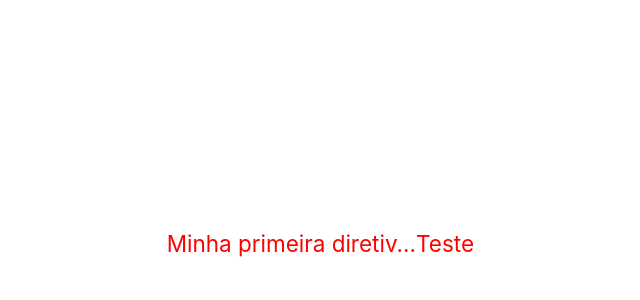
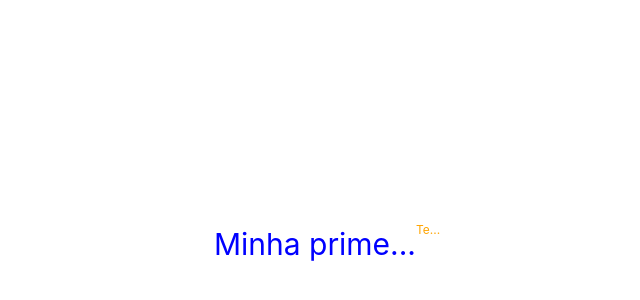
Before and after one commit to isabellacpmelo/VueJs-courses, a Vue app in the folder Desenvolvimento Web Avançado com Vue e Vuex/07 - Diretivas customizadas/diretivas/vue-project/: page / in a window 1280 px wide. Shown: the part 156-456 px from the top of the page, without its empty margins (224-864 px from the left). Built offline with nearby package versions, Linux system fonts and the light colour scheme.

Commit message:
feat: Section 10 - Binding directive values

```diff
--- a/Desenvolvimento Web Avançado com Vue e Vuex/07 - Diretivas customizadas/diretivas/vue-project/src/App.vue
+++ b/Desenvolvimento Web Avançado com Vue e Vuex/07 - Diretivas customizadas/diretivas/vue-project/src/App.vue
@@ -5,6 +5,14 @@
 </script>
 
 <template>
-  <p v-texto>Minha primeira diretiva customizada</p>
-  <p v-texto>Teste</p>
+  <p
+    v-texto="{ cor: 'blue', tamanhoFonte: '200%', totalCaracteres: 15}"
+  >
+    Minha primeira diretiva customizada
+  </p>
+  <p
+    v-texto="{ cor: 'orange', tamanhoFonte: '80%', totalCaracteres: 6}"
+  >
+    Teste
+  </p>
 </template>
--- a/Desenvolvimento Web Avançado com Vue e Vuex/07 - Diretivas customizadas/diretivas/vue-project/src/main.js
+++ b/Desenvolvimento Web Avançado com Vue e Vuex/07 - Diretivas customizadas/diretivas/vue-project/src/main.js
@@ -10,17 +10,20 @@ const vue = createApp(App)
 
 vue.directive('texto', {
     // chamado antes que os atributos do elemento ou ouvintes de event (event listeners) sejam aplicados
-    created(el) {
-        console.log(el.style)
-        el.style.color = 'red'
-        el.style.fontSize = '150%'
+    created(el, binding) {
+        console.log(binding.value)
+        if(binding?.value?.cor)
+            el.style.color = binding.value.cor
+        if(binding?.value?.tamanhoFonte)
+            el.style.fontSize = binding.value.tamanhoFonte
 
         let textoOriginal = el.innerText
         let tamanhoOriginal = textoOriginal.length
         let textoAjustado = ''
-        // truncar o texto em 22 caracter e adicionar '...'
-        if(tamanhoOriginal > 25)
-            textoAjustado = `${textoOriginal.substring(0, 22)}...`
+
+        const totalCaracteres = binding?.value?.totalCaracteres ? binding.value.totalCaracteres : 25
+        if(tamanhoOriginal > totalCaracteres)
+            textoAjustado = `${textoOriginal.substring(0, totalCaracteres - 3)}...`
         else
             textoAjustado = textoOriginal
 
```
